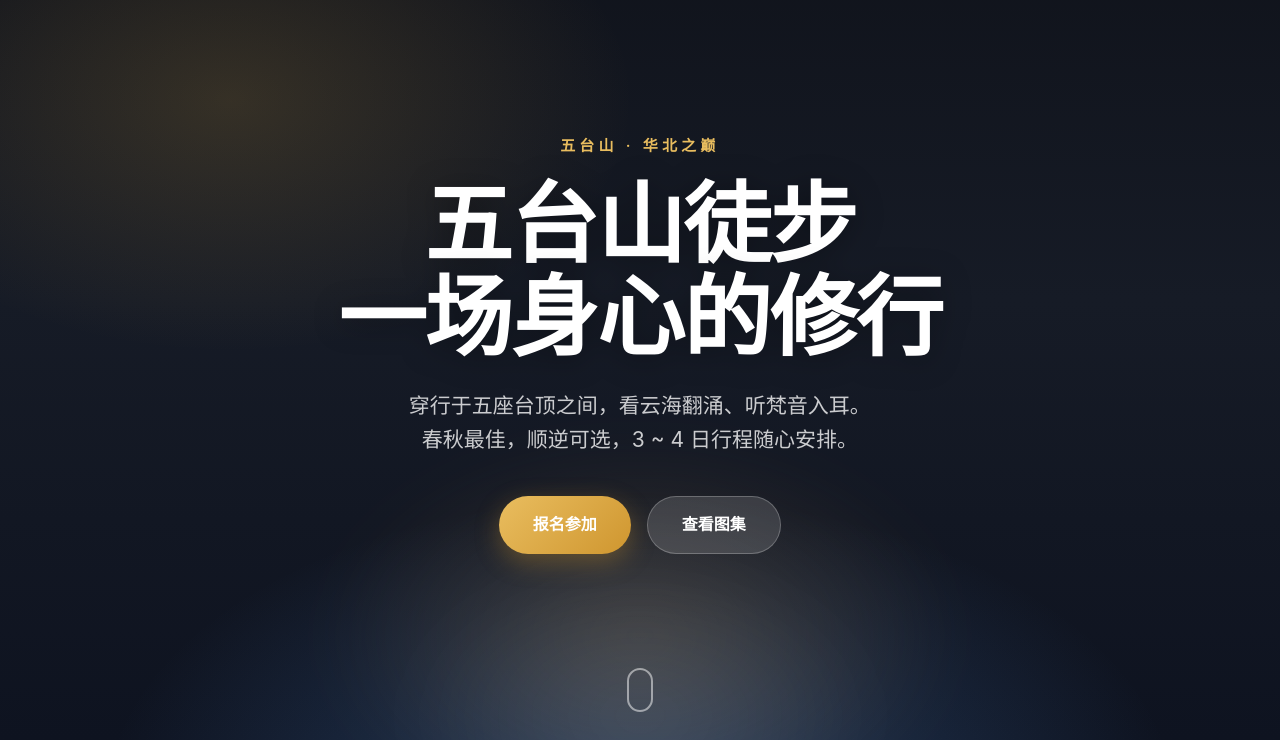
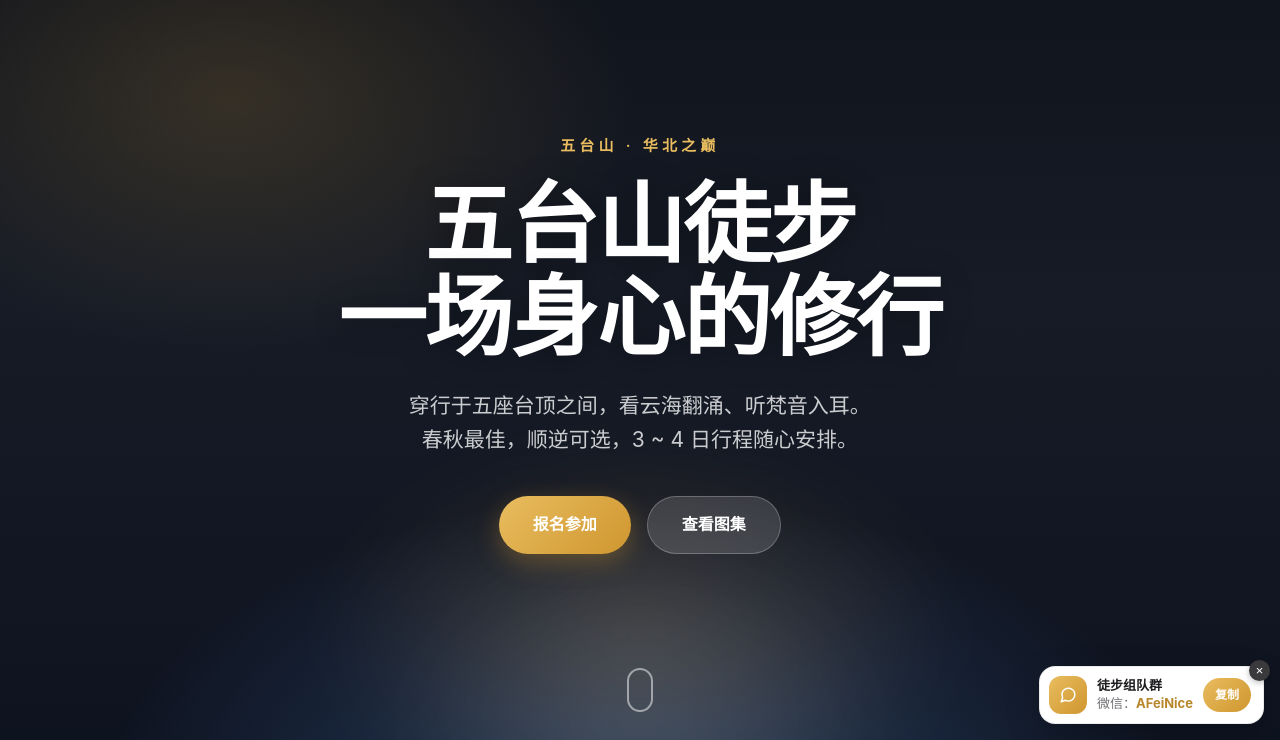
Before and after one commit to AFeiNice/pedestrianism, a plain HTML site: page index.html in a window 1280 px wide. Shown: the part 60-800 px from the top of the page. Drawn offline with Linux system fonts and the light colour scheme.

Commit message:
新增固定悬浮徒步组队群微信卡（默认常显、可复制微信号、可关闭）；报名邮件去掉来源渠道字段，手机号改为推荐人电话并置于推荐人下方

```diff
--- a/css/style.css
+++ b/css/style.css
@@ -1652,3 +1652,115 @@ select:disabled {
   border: 1.5px solid rgba(233, 189, 95, 0.85);
   box-shadow: 0 0 0 4px rgba(233, 189, 95, 0.14), var(--shadow-sm);
 }
+
+/* ---------- 固定悬浮 · 徒步组队群 ---------- */
+.float-group {
+  position: fixed;
+  right: 16px;
+  bottom: calc(16px + env(safe-area-inset-bottom, 0px));
+  z-index: 900;
+  opacity: 0;
+  transform: translateY(14px) scale(0.97);
+  pointer-events: none;
+  visibility: hidden;
+  transition: opacity 0.5s var(--ease), transform 0.5s var(--ease), visibility 0.5s;
+}
+.float-group.is-visible {
+  opacity: 1;
+  transform: none;
+  pointer-events: auto;
+  visibility: visible;
+}
+.float-group-card {
+  position: relative;
+  display: flex;
+  align-items: center;
+  gap: 10px;
+  padding: 9px 12px 9px 9px;
+  background: var(--surface);
+  border: 1px solid var(--border);
+  border-radius: 16px;
+  box-shadow: 0 12px 36px rgba(0, 0, 0, 0.16), 0 2px 8px rgba(0, 0, 0, 0.06);
+  -webkit-tap-highlight-color: transparent;
+}
+.float-group-icon {
+  flex: none;
+  width: 38px;
+  height: 38px;
+  display: flex;
+  align-items: center;
+  justify-content: center;
+  border-radius: 12px;
+  color: #fff;
+  background: var(--accent-gradient);
+}
+.float-group-text {
+  display: flex;
+  flex-direction: column;
+  line-height: 1.35;
+}
+.float-group-title {
+  font-size: 13px;
+  font-weight: 700;
+  color: var(--text);
+}
+.float-group-id {
+  font-size: 13px;
+  color: var(--text-secondary);
+}
+.float-group-id strong {
+  color: var(--accent-deep);
+  font-weight: 700;
+}
+.float-group-copy {
+  flex: none;
+  font: inherit;
+  font-size: 12px;
+  font-weight: 600;
+  color: #fff;
+  background: var(--accent-gradient);
+  border: none;
+  border-radius: 980px;
+  padding: 7px 12px;
+  cursor: pointer;
+  transition: transform 0.2s var(--ease), background 0.2s var(--ease);
+  -webkit-tap-highlight-color: transparent;
+}
+.float-group-copy:active {
+  transform: scale(0.95);
+}
+.float-group-copy.copied {
+  background: var(--success);
+}
+.float-group-close {
+  position: absolute;
+  top: -7px;
+  right: -7px;
+  width: 21px;
+  height: 21px;
+  display: flex;
+  align-items: center;
+  justify-content: center;
+  border: none;
+  border-radius: 50%;
+  background: #3a3a3c;
+  color: #fff;
+  font-size: 13px;
+  line-height: 1;
+  cursor: pointer;
+  box-shadow: 0 2px 6px rgba(0, 0, 0, 0.25);
+  -webkit-tap-highlight-color: transparent;
+}
+@media (max-width: 480px) {
+  .float-group {
+    right: 12px;
+    bottom: calc(12px + env(safe-area-inset-bottom, 0px));
+  }
+  .float-group-card {
+    padding: 8px 10px 8px 8px;
+  }
+  .float-group-icon {
+    width: 34px;
+    height: 34px;
+  }
+}
--- a/index.html
+++ b/index.html
@@ -550,6 +550,21 @@
     <p class="footer-meta">报名信息提交后将自动发送至报名邮箱。</p>
   </footer>
 
+  <!-- 固定悬浮：徒步组队群联系方式 -->
+  <div class="float-group" id="float-group">
+    <div class="float-group-card">
+      <span class="float-group-icon">
+        <svg viewBox="0 0 24 24" width="18" height="18" fill="none" stroke="currentColor" stroke-width="2" stroke-linecap="round" stroke-linejoin="round" aria-hidden="true"><path d="M21 11.5a8.38 8.38 0 01-.9 3.8 8.5 8.5 0 01-7.6 4.7 8.38 8.38 0 01-3.8-.9L3 21l1.9-5.7a8.38 8.38 0 01-.9-3.8 8.5 8.5 0 014.7-7.6 8.38 8.38 0 013.8-.9h.5a8.48 8.48 0 018 8v.5z"/></svg>
+      </span>
+      <span class="float-group-text">
+        <span class="float-group-title">徒步组队群</span>
+        <span class="float-group-id">微信：<strong>AFeiNice</strong></span>
+      </span>
+      <button type="button" class="float-group-copy" id="float-group-copy">复制</button>
+      <button type="button" class="float-group-close" id="float-group-close" aria-label="关闭">×</button>
+    </div>
+  </div>
+
   <script src="js/config.js"></script>
   <script src="js/cities.js"></script>
   <script src="js/gallery.js"></script>
--- a/js/main.js
+++ b/js/main.js
@@ -455,10 +455,9 @@
       var gearChecked = $$('input[name="gear"]:checked').map(function (g) { return g.value; });
       if (gearChecked.length) params.append('租赁设备', gearChecked.join('、'));
     }
-    if (channelSrc) params.append('来源渠道', channelSrc);
-    if (channelPhone) params.append('来源渠道电话', channelPhone);
     var referrer = $('#referrer').value.trim();
     if (referrer) params.append('推荐人', referrer);
+    if (channelPhone) params.append('推荐人电话', channelPhone);
     params.append('_subject', '五台山徒步新报名 · ' + nameVal + ' · ' + startDate.value + ' ~ ' + endDate.value);
 
     setLoading(true);
@@ -489,4 +488,51 @@
         setLoading(false);
       });
   });
+
+  /* ---------------- 固定悬浮 · 徒步组队群微信（默认常显，可关闭） ---------------- */
+  var floatGroup = $('#float-group');
+  if (floatGroup) {
+    var floatClosed = false;
+    try { floatClosed = sessionStorage.getItem('float_group_closed') === '1'; } catch (e) { floatClosed = false; }
+    if (!floatClosed) floatGroup.classList.add('is-visible');
+
+    var floatClose = $('#float-group-close');
+    if (floatClose) {
+      floatClose.addEventListener('click', function () {
+        floatClosed = true;
+        floatGroup.classList.remove('is-visible');
+        try { sessionStorage.setItem('float_group_closed', '1'); } catch (e) {}
+      });
+    }
+
+    var copyBtn = $('#float-group-copy');
+    if (copyBtn) {
+      copyBtn.addEventListener('click', function () {
+        function done() {
+          copyBtn.textContent = '已复制';
+          copyBtn.classList.add('copied');
+          setTimeout(function () {
+            copyBtn.textContent = '复制';
+            copyBtn.classList.remove('copied');
+          }, 1600);
+        }
+        function legacyCopy() {
+          var ta = document.createElement('textarea');
+          ta.value = 'AFeiNice';
+          ta.style.position = 'fixed';
+          ta.style.opacity = '0';
+          document.body.appendChild(ta);
+          ta.select();
+          try { document.execCommand('copy'); } catch (e) {}
+          document.body.removeChild(ta);
+        }
+        if (navigator.clipboard && navigator.clipboard.writeText) {
+          navigator.clipboard.writeText('AFeiNice').then(done, function () { legacyCopy(); done(); });
+        } else {
+          legacyCopy();
+          done();
+        }
+      });
+    }
+  }
 })();
```
